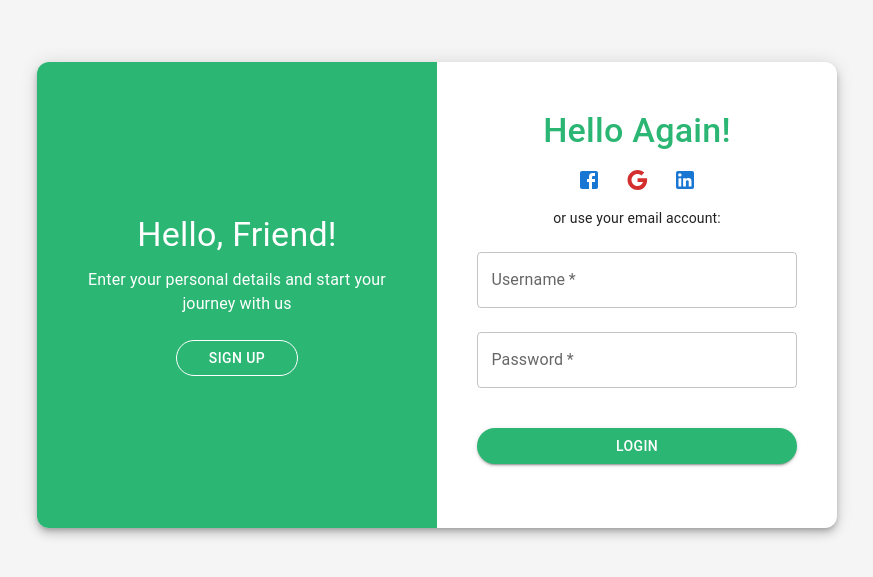
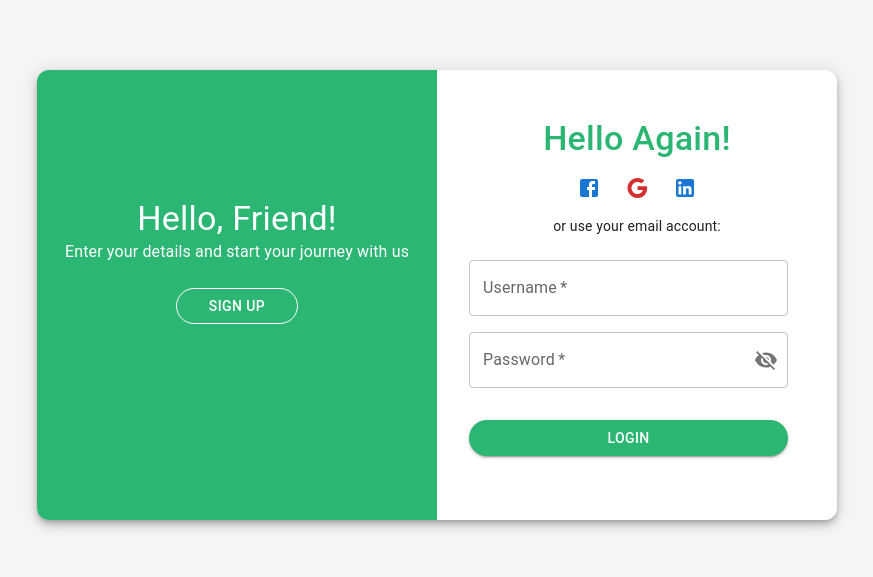
Before and after one commit to Agalya-10/React-Task-II, a React (Create React App) app: page /signin in a window 1280 px wide. Shown: the part 105-682 px from the top of the page, without its empty margins (203-1076 px from the left). Built offline with nearby package versions, Linux system fonts and the light colour scheme.

Commit message:
Signin & Signup page using class component

```diff
--- a/src/Components/Signin.jsx
+++ b/src/Components/Signin.jsx
@@ -1,166 +1,68 @@
 import React, { Component } from "react";
-import { TextField, Button, Paper, Typography, Box, IconButton, Grid } from "@mui/material";
-import { Facebook, Google, LinkedIn } from "@mui/icons-material";
+import { TextField, Button, Paper, Typography, Box, IconButton, Grid, InputAdornment } from "@mui/material";
+import { Facebook, Google, LinkedIn, Visibility, VisibilityOff } from "@mui/icons-material";
 
 class Signin extends Component {
   constructor(props) {
     super(props);
-    this.state = {
-      username: "",
-      password: "",
-      error: "",
-    };
+    this.state = { username: "", password: "", error: "", showPassword: false };
   }
 
-  handleChange = (e) => {
-    this.setState({ [e.target.name]: e.target.value, error: "" });
-  };
+  handleChange = (e) => this.setState({ [e.target.name]: e.target.value, error: "" });
 
   handleSubmit = (e) => {
     e.preventDefault();
     const { username, password } = this.state;
+    if (!username || !password) return this.setState({ error: "Please fill all fields!" });
 
-    if (!username || !password) {
-      this.setState({ error: "Please fill all fields!" });
-      return;
-    }
-
-    console.log("Username:", username);
-    console.log("Password:", password);
+    console.log("Username:", username, "Password:", password);
   };
 
-  handleSignup = () => {
-    window.location.href = "/signup";
-  };
+  togglePassword = () => this.setState((prevState) => ({ showPassword: !prevState.showPassword }));
+
+  handleSignup = () => (window.location.href = "/signup");
 
   render() {
+    const { username, password, error, showPassword } = this.state;
     return (
-      <Grid
-        container
-        component="main"
-        sx={{
-          height: "100vh",
-          display: "flex",
-          justifyContent: "center",
-          alignItems: "center",
-          backgroundColor: "#f5f5f5",
-          p: 2,
-        }}
-      >
-        <Grid
-          container
-          component={Paper}
-          elevation={6}
-          sx={{
-            maxWidth: "800px",
-            height: "auto",
-            borderRadius: "12px",
-            overflow: "hidden",
-          }}
-        >
-
-          <Grid
-            item
-            xs={12}
-            md={6}
-            sx={{
-              backgroundColor: "#2BB673",
-              color: "white",
-              display: "flex",
-              flexDirection: "column",
-              alignItems: "center",
-              justifyContent: "center",
-              p: 4,
-            }}
-          >
-            <Typography variant="h4" gutterBottom>
-              Hello, Friend!
-            </Typography>
-            <Typography variant="body1" sx={{ mb: 3, textAlign: "center" }}>
-              Enter your personal details and start your journey with us
-            </Typography>
-            <Button
-              variant="outlined"
-              sx={{
-                color: "white",
-                borderColor: "white",
-                borderRadius: "20px",
-                px: 4,
-              }}
-              onClick={this.handleSignup}
-            >
-              SIGN UP
-            </Button>
+      <Grid container component="main" sx={{ height: "100vh", justifyContent: "center", alignItems: "center", backgroundColor: "#f5f5f5", p: 2 }}>
+        <Grid container component={Paper} elevation={6} sx={{ maxWidth: "800px", borderRadius: "12px", overflow: "hidden" }}>
+          <Grid item xs={12} md={6} sx={{ backgroundColor: "#2BB673", color: "white", textAlign: "center",paddingTop:"8rem" }}>
+            <Typography variant="h4">Hello, Friend!</Typography>
+            <Typography variant="body1" sx={{ mb: 3 }}>Enter your details and start your journey with us</Typography>
+            <Button variant="outlined" sx={{ color: "white", borderColor: "white", borderRadius: "20px", px: 4 }} onClick={this.handleSignup}>SIGN UP</Button>
           </Grid>
-          <Grid
-            item
-            xs={12}
-            md={6}
-            sx={{
-              display: "flex",
-              flexDirection: "column",
-              alignItems: "center",
-              justifyContent: "center",
-              px: 4,
-              py: 3,
-            }}
-          >
-            <Typography variant="h4" color="#2BB673" sx={{mt:3, fontWeight: "500" }}>
-              Hello Again!
-            </Typography>
-
-            <Box sx={{ display: "flex", gap: 1, my: 1 }}>
-              <IconButton color="primary">
-                <Facebook />
-              </IconButton>
-              <IconButton color="error">
-                <Google />
-              </IconButton>
-              <IconButton color="primary">
-                <LinkedIn />
-              </IconButton>
+          <Grid item xs={12} md={6} sx={{ textAlign: "center", px: 4, py: 3 }}>
+            <Typography variant="h4" color="#2BB673" sx={{ mt: 3, fontWeight: "500" }}>Hello Again!</Typography>
+            <Box sx={{ display: "flex", justifyContent: "center", gap: 1, my: 1 }}>
+              <IconButton color="primary"><Facebook /></IconButton>
+              <IconButton color="error"><Google /></IconButton>
+              <IconButton color="primary"><LinkedIn /></IconButton>
             </Box>
-            <Typography variant="body2" sx={{ mb: 3 }}>
-              or use your email account:
-            </Typography>
-
-            <Box
-              component="form"
-              onSubmit={this.handleSubmit}
-              sx={{
-                display: "flex",
-                flexDirection: "column",
-                width: "95%",
-                gap: 3,
-              }}
-            >
+            <Typography variant="body2" sx={{ mb: 3 }}>or use your email account:</Typography>
+            <Box component="form" onSubmit={this.handleSubmit} sx={{ display: "flex", flexDirection: "column", width: "95%", gap: 2 }}>
+              <TextField label="Username" name="username" variant="outlined" fullWidth required value={username} onChange={this.handleChange} />
               <TextField
-                label="Username"
-                name="username"
+                label="Password"
+                name="password"
+                type={showPassword ? "text" : "password"}
                 variant="outlined"
                 fullWidth
                 required
+                value={password}
                 onChange={this.handleChange}
+                InputProps={{
+                  endAdornment: (
+                    <InputAdornment position="end">
+                      <IconButton onClick={this.togglePassword} edge="end">
+                        {showPassword ? <Visibility /> : <VisibilityOff />}
+                      </IconButton>
+                    </InputAdornment>
+                  ),
+                }}
               />
-              <TextField
-                label="Password"
-                name="password"
-                type="password"
-                variant="outlined"
-                fullWidth
-                required
-                onChange={this.handleChange}
-              />
-              {this.state.error && (
-                <Typography color="error">{this.state.error}</Typography>
-              )}
-              <Button
-                type="submit"
-                variant="contained"
-                sx={{ mb:5,mt:2, backgroundColor: "#2BB673", borderRadius: "20px" }}
-              >
-                Login
-              </Button>
+              {error && <Typography color="error">{error}</Typography>}
+              <Button type="submit" variant="contained" sx={{ mb: 5, mt: 2, backgroundColor: "#2BB673", borderRadius: "20px" }}>Login</Button>
             </Box>
           </Grid>
         </Grid>
--- a/src/Components/Signup.jsx
+++ b/src/Components/Signup.jsx
@@ -1,19 +1,6 @@
 import React, { Component } from "react";
-import {
-  TextField,
-  Button,
-  Paper,
-  Typography,
-  Box,
-  IconButton,
-  Grid,
-  MenuItem,
-  Select,
-  FormControl,
-  InputLabel,
-} from "@mui/material";
+import {TextField,Button,Paper,Typography,Box,IconButton,Grid,MenuItem,Select,FormControl,InputLabel,} from "@mui/material";
 import { Facebook, Google, LinkedIn } from "@mui/icons-material";
-import axios from "axios";
 
 class Signup extends Component {
   constructor(props) {
@@ -36,6 +23,26 @@ class Signup extends Component {
     e.preventDefault();
     const { username, email, role, mobileNumber, password } = this.state;
 
+    const emailRegex = /^[a-zA-Z0-9._%+-]+@[a-zA-Z0-9.-]+\.[a-zA-Z]{2,}$/;
+    if (!emailRegex.test(email)) {
+      this.setState({ error: "Enter a valid email address!" });
+      return;
+    }
+    const mobileRegex = /^\d{10}$/;
+    if (!mobileRegex.test(mobileNumber)) {
+      this.setState({ error: "Mobile number must be 10 digits!" });
+      return;
+    }
+
+    const passwordRegex = /^(?=.*[a-z])(?=.*[A-Z])(?=.*\d)(?=.*[@$!%*?&])[A-Za-z\d@$!%*?&]{8,}$/;
+    if (!passwordRegex.test(password)) {
+      this.setState({
+        error:
+          "Password must be at least 8 characters long, contain an uppercase letter, a lowercase letter, a number, and a special character!",
+      });
+      return;
+    }
+
     if (!username || !password || !email || !role || !mobileNumber) {
       this.setState({ error: "Please fill all fields!" });
       return;
@@ -50,17 +57,20 @@ class Signup extends Component {
     };
 
     try {
-      const response = await axios.post(
-        process.env.REACT_APP_API_URL + "/save",
-        userData,
-        {
-          headers: {
-            "Content-Type": "application/json",
-          },
-        }
-      );
+      const response = await fetch(process.env.REACT_APP_API_URL + "/save", {
+        method: "POST",
+        headers: {
+          "Content-Type": "application/json",
+        },
+        body: JSON.stringify(userData),
+      });
 
-      console.log("API Response:", response.data);
+      if (!response.ok) {
+        throw new Error("Failed to register");
+      }
+
+      const data = await response.json();
+      console.log("API Response:", data);
 
       if (role === "User") {
         this.props.history.push("/user");
@@ -72,171 +82,41 @@ class Signup extends Component {
       this.setState({ error: "Failed to register. Try again!" });
     }
   };
-
   handleSignup = () => {
-    this.props.history.push("/signin");
+    window.location.href = "/signin";
   };
 
   render() {
     return (
-      <Grid
-        container
-        component="main"
-        sx={{
-          height: "100vh",
-          display: "flex",
-          justifyContent: "center",
-          alignItems: "center",
-          backgroundColor: "#f5f5f5",
-          p: 2,
-        }}
-      >
-        <Grid
-          container
-          component={Paper}
-          elevation={6}
-          sx={{
-            maxWidth: "850px",
-            height: "auto",
-            borderRadius: "12px",
-            overflow: "hidden",
-          }}
-        >
-          <Grid
-            item
-            xs={12}
-            md={6}
-            sx={{
-              backgroundColor: "#2BB673",
-              color: "white",
-              display: "flex",
-              flexDirection: "column",
-              alignItems: "center",
-              justifyContent: "center",
-              p: 4,
-            }}
-          >
-            <Typography variant="h4" gutterBottom>
-              Welcome Back!
-            </Typography>
-            <Typography variant="body1" sx={{ mb: 4, textAlign: "center" }}>
-              To keep connected with us please login with your personal info
-            </Typography>
-            <Button
-              variant="outlined"
-              sx={{
-                color: "white",
-                borderColor: "white",
-                borderRadius: "20px",
-                px: 4,
-              }}
-              onClick={this.handleSignup}
-            >
-              SIGN IN
-            </Button>
+      <Grid container component="main" sx={{ height: "100vh", display: "flex", justifyContent: "center", alignItems: "center", backgroundColor: "#f5f5f5", p: 2 }}>
+        <Grid container component={Paper} elevation={6} sx={{ maxWidth: "850px", height: "auto", borderRadius: "12px", overflow: "hidden" }}>
+          <Grid item xs={12} md={6} sx={{ backgroundColor: "#2BB673", color: "white", display: "flex", flexDirection: "column", alignItems: "center", justifyContent: "center", p: 4 }}>
+            <Typography variant="h4" gutterBottom>Welcome Back!</Typography>
+            <Typography variant="body1" sx={{ mb: 4, textAlign: "center" }}>To keep connected with us please login with your personal info</Typography>
+            <Button variant="outlined" sx={{ color: "white", borderColor: "white", borderRadius: "20px", px: 4 }} onClick={this.handleSignup}>SIGN IN</Button>
           </Grid>
-          <Grid
-            item
-            xs={12}
-            md={6}
-            sx={{
-              display: "flex",
-              flexDirection: "column",
-              alignItems: "center",
-              justifyContent: "center",
-              px: 4,
-              py: 3,
-            }}
-          >
-            <Typography variant="h4" color="#2BB673" sx={{ fontWeight: "500" }}>
-              Create Account
-            </Typography>
-
+          <Grid item xs={12} md={6} sx={{ display: "flex", flexDirection: "column", alignItems: "center", justifyContent: "center", px: 4, py: 3 }}>
+            <Typography variant="h4" color="#2BB673" sx={{ fontWeight: "500" }}>Create Account</Typography>
             <Box sx={{ display: "flex", gap: 1 }}>
-              <IconButton color="primary">
-                <Facebook />
-              </IconButton>
-              <IconButton color="error">
-                <Google />
-              </IconButton>
-              <IconButton color="primary">
-                <LinkedIn />
-              </IconButton>
+              <IconButton color="primary"><Facebook /></IconButton>
+              <IconButton color="error"><Google /></IconButton>
+              <IconButton color="primary"><LinkedIn /></IconButton>
             </Box>
-            <Typography variant="body2" sx={{ mb: 2 }}>
-              or use your email for Registration
-            </Typography>
-
-            <Box
-              component="form"
-              onSubmit={this.handleSubmit}
-              sx={{
-                display: "flex",
-                flexDirection: "column",
-                width: "100%",
-                gap: 2,
-              }}
-            >
-              <TextField
-                label="Username"
-                name="username"
-                variant="outlined"
-                fullWidth
-                required
-                onChange={this.handleChange}
-              />
-              <TextField
-                label="Email"
-                name="email"
-                variant="outlined"
-                fullWidth
-                required
-                onChange={this.handleChange}
-              />
-              <TextField
-                label="Mobile Number"
-                name="mobileNumber"
-                type="number"
-                variant="outlined"
-                fullWidth
-                required
-                onChange={this.handleChange}
-              />
-              <TextField
-                label="Password"
-                name="password"
-                type="password"
-                variant="outlined"
-                fullWidth
-                required
-                onChange={this.handleChange}
-              />
-
+            <Typography variant="body2" sx={{ mb: 2 }}>or use your email for Registration</Typography>
+            <Box component="form" onSubmit={this.handleSubmit} sx={{ display: "flex", flexDirection: "column", width: "100%", gap: 2 }}>
+              <TextField label="Username" name="username" variant="outlined" fullWidth required onChange={this.handleChange} />
+              <TextField label="Email" name="email" variant="outlined" fullWidth required onChange={this.handleChange} />
+              <TextField label="Mobile Number" name="mobileNumber" type="number" variant="outlined" fullWidth required onChange={this.handleChange} />
+              <TextField label="Password" name="password" type="password" variant="outlined" fullWidth required onChange={this.handleChange} />
               <FormControl fullWidth required>
                 <InputLabel>Role</InputLabel>
-                <Select
-                  name="role"
-                  value={this.state.role}
-                  onChange={(e) =>
-                    this.setState({ role: e.target.value, error: "" })
-                  }
-                  label="Role"
-                >
+                <Select name="role" value={this.state.role} onChange={(e) => this.setState({ role: e.target.value, error: "" })} label="Role">
                   <MenuItem value="User">User</MenuItem>
                   <MenuItem value="Admin">Admin</MenuItem>
                 </Select>
               </FormControl>
-
-              {this.state.error && (
-                <Typography color="error">{this.state.error}</Typography>
-              )}
-              <Button
-                type="submit"
-                variant="contained"
-                sx={{ backgroundColor: "#2BB673", borderRadius: "20px" }}
-              >
-                Register
-              </Button>
+              {this.state.error && <Typography color="error">{this.state.error}</Typography>}
+              <Button type="submit" variant="contained" sx={{ backgroundColor: "#2BB673", borderRadius: "20px" }}>Register</Button>
             </Box>
           </Grid>
         </Grid>
```
Also changed, not shown: src/Components/Landing.jsx (+1 -14 lines).
